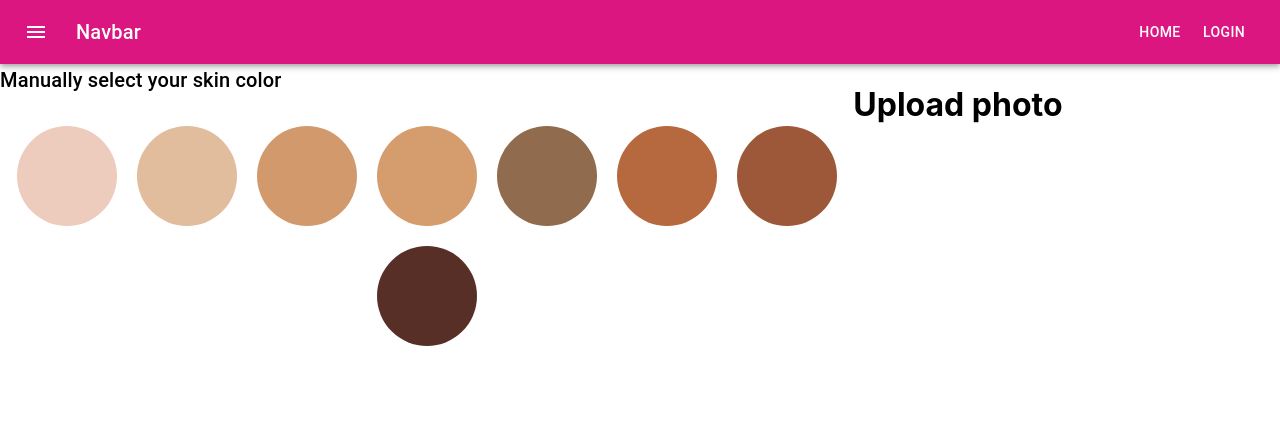
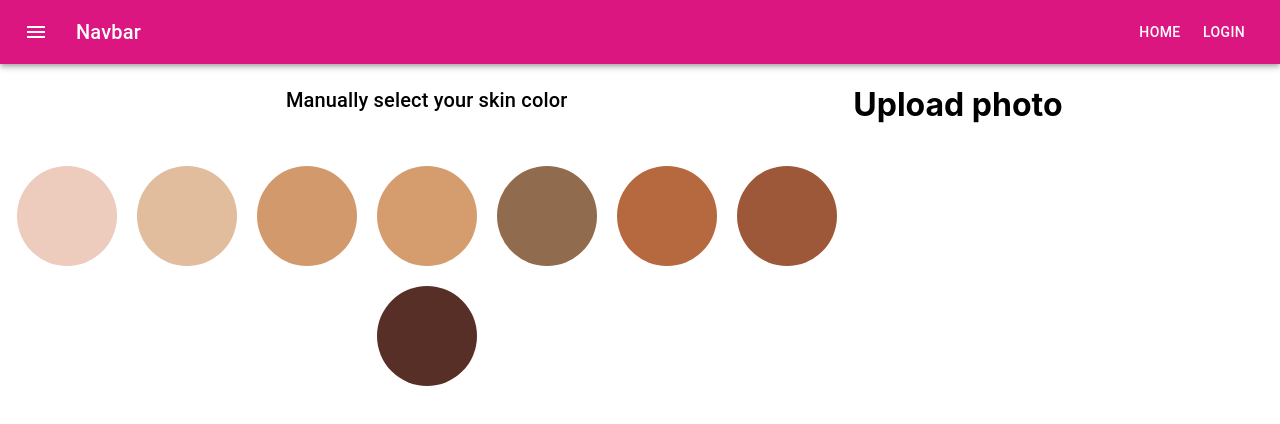
Before and after one commit to APOORVANAGAR-2002/bluetooth, a React (Create React App) app: page / in a window 1280 px wide. Shown: the top 424 px of the page. Built offline with nearby package versions, Linux system fonts and the light colour scheme.

Commit message:
added loader

```diff
--- a/package.json
+++ b/package.json
@@ -13,6 +13,7 @@
     "material-auto-rotating-carousel": "^3.0.2",
     "react": "^17.0.2",
     "react-dom": "^17.0.2",
+    "react-loading": "^2.0.3",
     "react-scripts": "^3.4.4",
     "web-vitals": "^1.1.2"
   },
--- a/src/pages/Category.js
+++ b/src/pages/Category.js
@@ -1,8 +1,5 @@
 import React from 'react';
 import { Button, Grid } from "@mui/material";
-import CategoryCard from "../components/CategoryCard";
-import SkinTone from '../components/SkinTone';
-
 
 export default function () {
     return (
--- a/src/pages/Landing.js
+++ b/src/pages/Landing.js
@@ -12,7 +12,10 @@ function Landing() {
                 flexDirection: 'row'
             }}>
                 <Grid item xs={12} sm={8}>
-                    <Typography variant="h6">Manually select your skin color</Typography>
+                    <Typography variant="h6" style={{
+                        textAlign: 'center',
+                        padding: '20px'
+                    }}>Manually select your skin color</Typography>
                     <Category />
                 </Grid>
                 <Grid item xs={12} sm={4}>
```
Also changed, not shown: src/components/Loader.js (added, +8 -0 lines), 1 other file (tests, documents, lock files or other folders).
